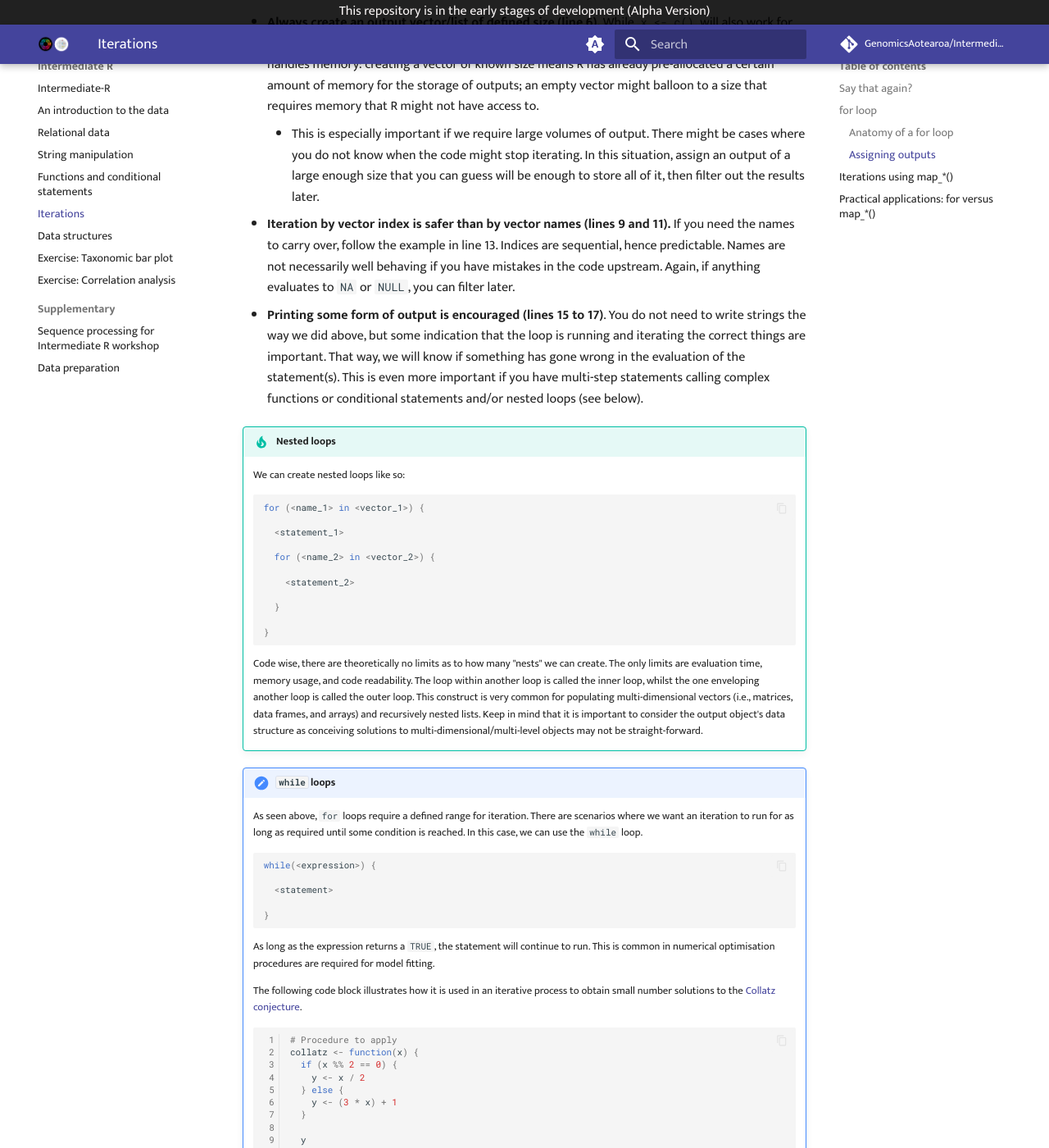
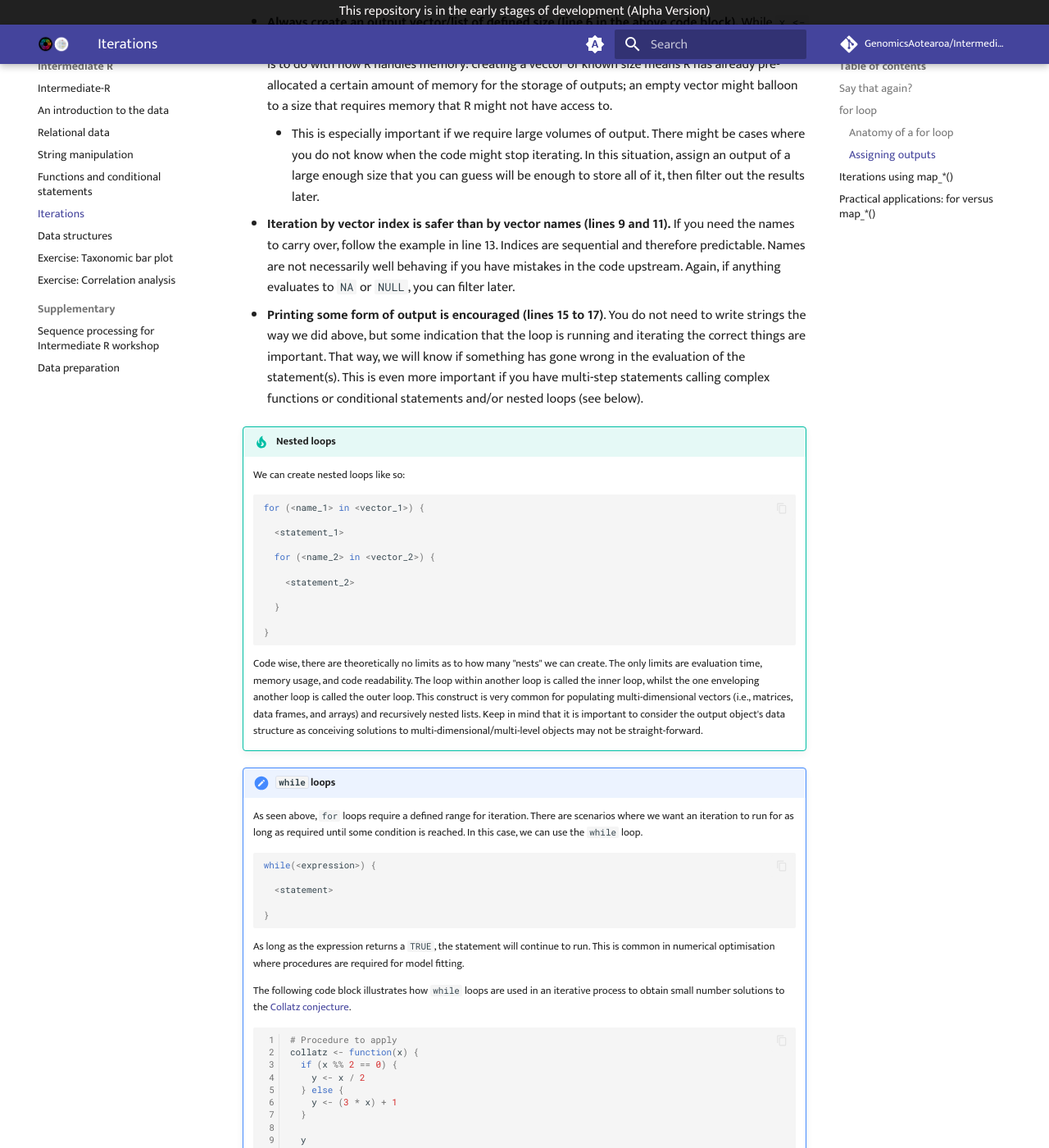
Before and after one commit to GenomicsAotearoa/Intermediate-R, an MkDocs documentation site: the page built from docs/4.iterations.md, in a window 1280 px wide and 1400 px high, scrolled down 3466 px. Shown: the whole window at 82% size. Built offline with MkDocs 1.6.1 and Material for MkDocs 9.7.7, drawn with Linux system fonts in a browser that asks for light colours; comment, search, counter and statistics services are not loaded; some of the changed text lies outside the part shown.

Commit message:
Edits, clarity, wording

````diff
--- a/docs/4.iterations.md
+++ b/docs/4.iterations.md
@@ -27,9 +27,9 @@
 
 There are three items in the pseudocode above:
 
+* `<name>` is the variable that represents the value of each element in the vector as it is evaluated by the `<statement>` at each iteration.
 * `<vector>` is any vector or list.
 * `<statement>` is a block of code that does something.
-* `<name>` is the variable that represents the value of each element in the vector as it is evaluated by the `<statement>` at each iteration.
 
 We can construct a straight-forward `for` loop to better understand how it operates
 
@@ -146,9 +146,9 @@
 
 We would like to use the above example to stress a few points on assigning outputs for iterations:
 
-* **Always create an output vector/list of defined size (line 6).** While `x <- c()` will also work for the example above, it is ill advised to do so, especially for large outputs. This is to do with how R handles memory: creating a vector of known size means R has already pre-allocated a certain amount of memory for the storage of outputs; an empty vector might balloon to a size that requires memory that R might not have access to.
+* **Always create an output vector/list of defined size (line 6 in the above code block).** While `x <- c()` will also work for the example above, it is ill advised to do so, especially for large outputs. This is to do with how R handles memory: creating a vector of known size means R has already pre-allocated a certain amount of memory for the storage of outputs; an empty vector might balloon to a size that requires memory that R might not have access to.
     * This is especially important if we require large volumes of output. There might be cases where you do not know when the code might stop iterating. In this situation, assign an output of a large enough size that you can guess will be enough to store all of it, then filter out the results later.
-* **Iteration by vector index is safer than by vector names (lines 9 and 11).** If you need the names to carry over, follow the example in line 13. Indices are sequential, hence predictable. Names are not necessarily well behaving if you have mistakes in the code upstream. Again, if anything evaluates to `NA` or `NULL`, you can filter later.
+* **Iteration by vector index is safer than by vector names (lines 9 and 11).** If you need the names to carry over, follow the example in line 13. Indices are sequential and therefore predictable. Names are not necessarily well behaving if you have mistakes in the code upstream. Again, if anything evaluates to `NA` or `NULL`, you can filter later.
 * **Printing some form of output is encouraged (lines 15 to 17)**. You do not need to write strings the way we did above, but some indication that the loop is running and iterating the correct things are important. That way, we will know if something has gone wrong in the evaluation of the statement(s). This is even more important if you have multi-step statements calling complex functions or conditional statements and/or nested loops (see below).
 
 !!! tip "Nested loops"
@@ -183,9 +183,9 @@
     }
     ```
 
-    As long as the expression returns a `TRUE`, the statement will continue to run. This is common in numerical optimisation procedures are required for model fitting.
+    As long as the expression returns a `TRUE`, the statement will continue to run. This is common in numerical optimisation where procedures are required for model fitting.
 
-    The following code block illustrates how it is used in an iterative process to obtain small number solutions to the [Collatz conjecture](https://en.wikipedia.org/wiki/Collatz_conjecture).
+    The following code block illustrates how `while` loops are used in an iterative process to obtain small number solutions to the [Collatz conjecture](https://en.wikipedia.org/wiki/Collatz_conjecture).
 
     ```r linenums="1"
     # Procedure to apply
````
Also changed, not shown: other parts of docs/4.iterations.md (+3 -3 lines).
